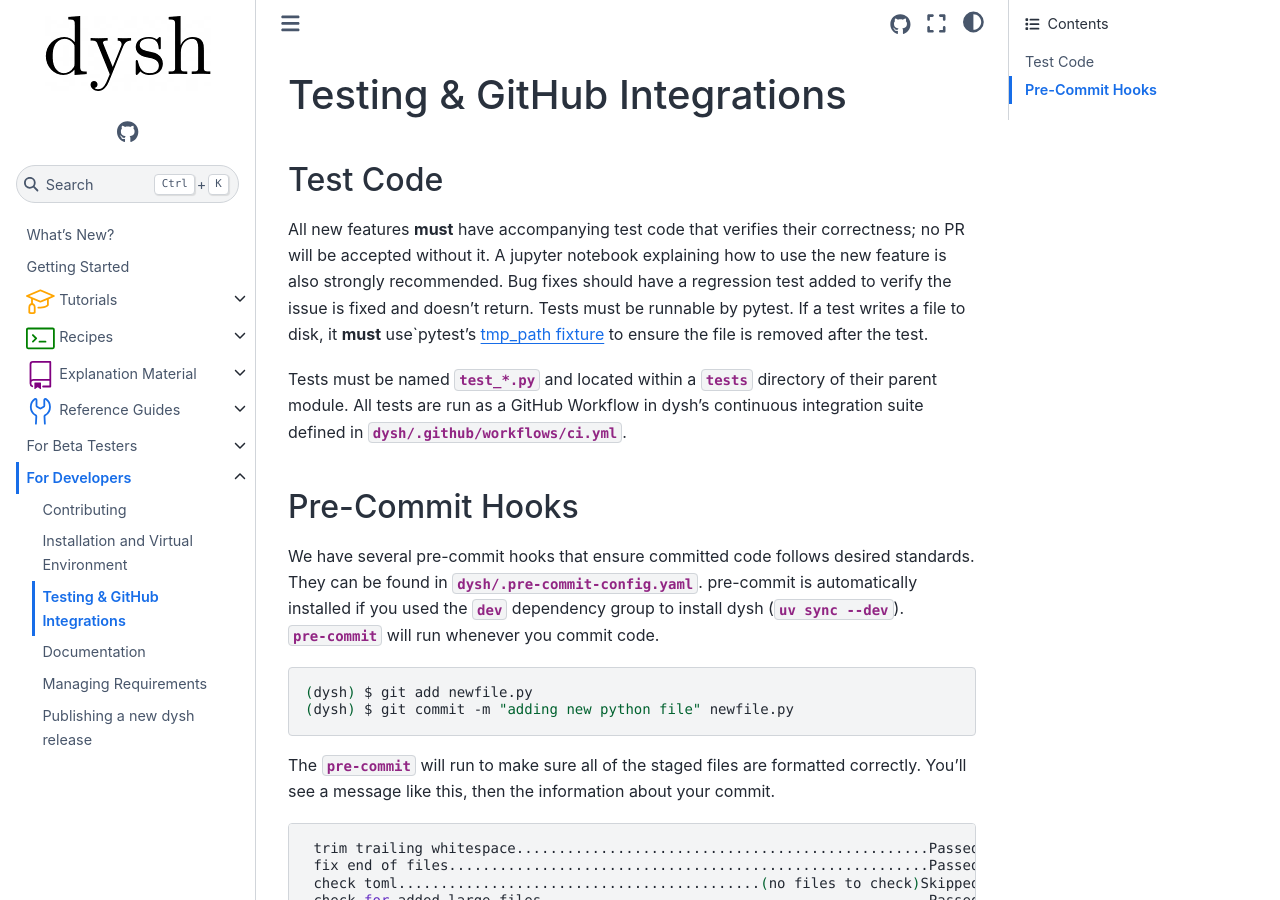
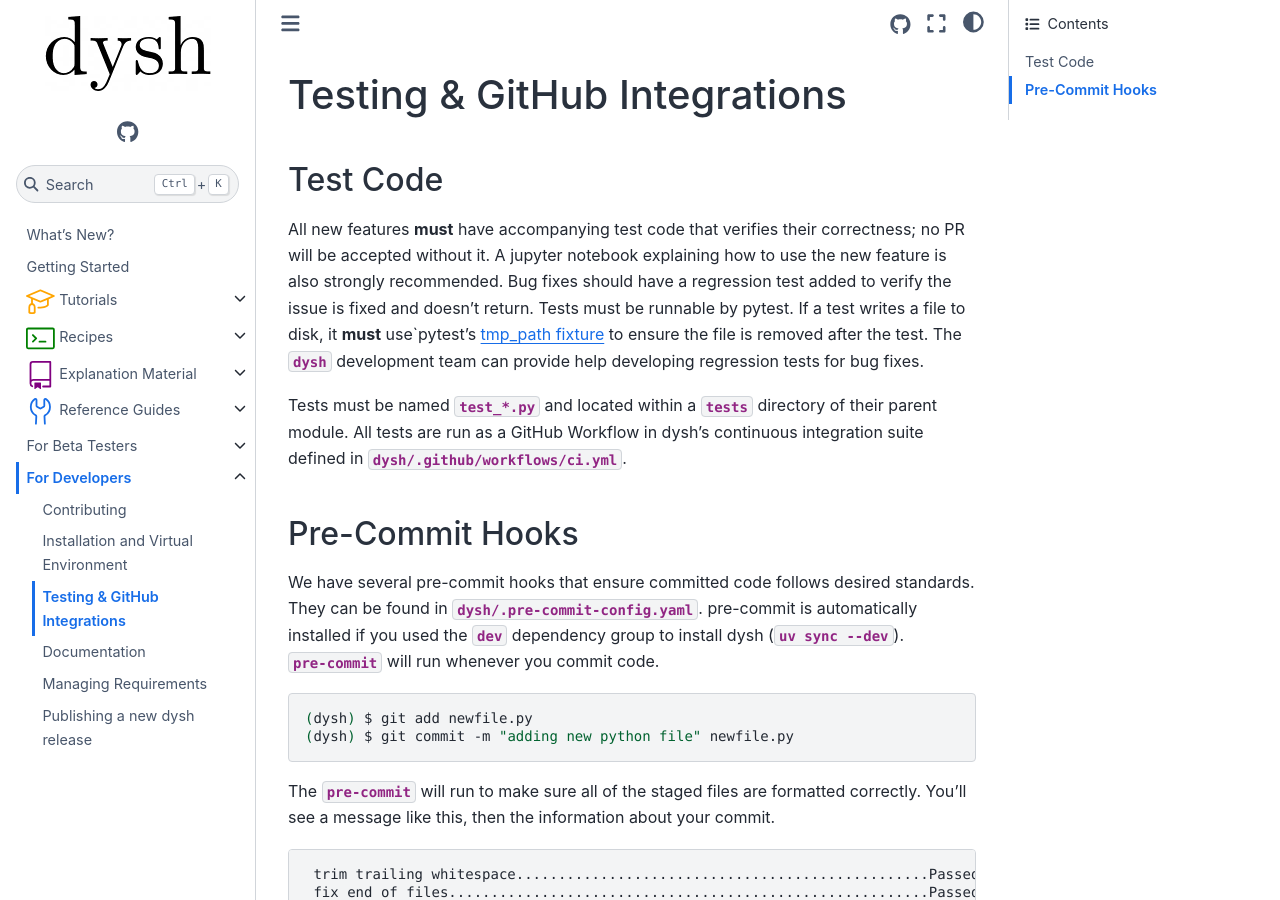
Before and after one commit to GreenBankObservatory/dysh, a Sphinx documentation site: the page built from docs/source/for_developers/github_integrations.rst, in a window 1280 px wide and 900 px high. Built offline with Sphinx 7.4.7 and the Sphinx Book theme 1.1.4, drawn with Linux system fonts in a browser that asks for light colours; pages that are not in the unit, such as notebooks, are missing from menus.

Commit message:
add note about help writing regression tests

```diff
--- a/docs/source/for_developers/github_integrations.rst
+++ b/docs/source/for_developers/github_integrations.rst
@@ -5,7 +5,7 @@
 Test Code
 =========
 
-All new features **must** have accompanying test code that verifies their correctness; no PR will be accepted without it.  A jupyter notebook explaining how to use the new feature is also strongly recommended.   Bug fixes should have a regression test added to verify the issue is fixed and doesn't return.  Tests must be runnable by pytest.   If a test writes a file to disk, it **must** use`pytest's `tmp_path  fixture <https://docs.pytest.org/en/latest/how-to/tmp_path.html>`_ to ensure the file is removed after the test.
+All new features **must** have accompanying test code that verifies their correctness; no PR will be accepted without it.  A jupyter notebook explaining how to use the new feature is also strongly recommended.   Bug fixes should have a regression test added to verify the issue is fixed and doesn't return.  Tests must be runnable by pytest.   If a test writes a file to disk, it **must** use`pytest's `tmp_path  fixture <https://docs.pytest.org/en/latest/how-to/tmp_path.html>`_ to ensure the file is removed after the test.   The `dysh` development team can provide help developing regression tests for bug fixes.
 
 Tests must be named `test_*.py` and located within a `tests` directory of their parent module. All tests are run as a GitHub Workflow in dysh's continuous integration suite defined in `dysh/.github/workflows/ci.yml`.
 
```
